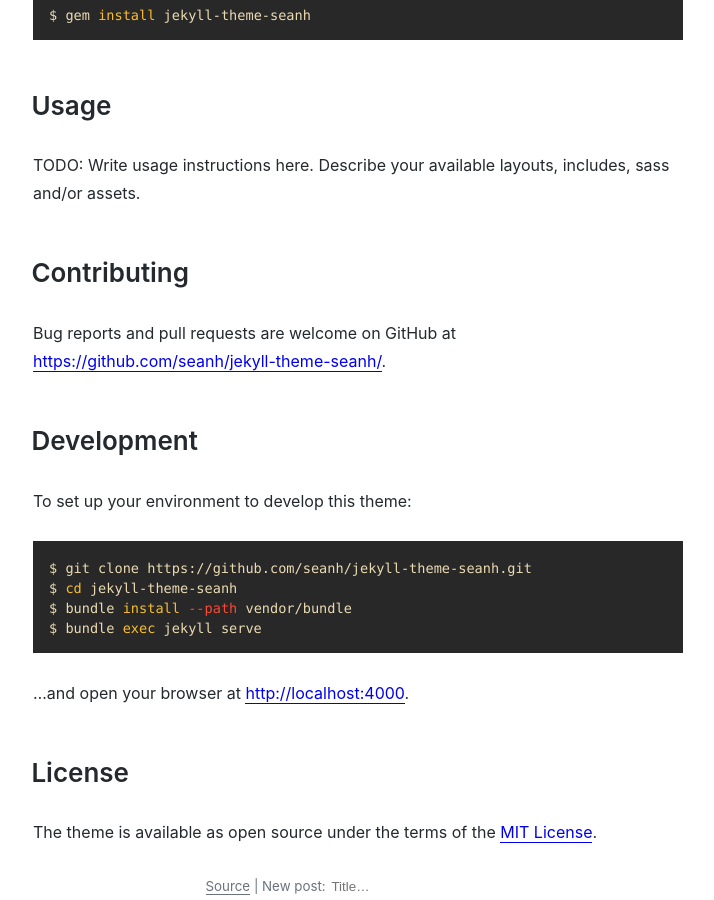
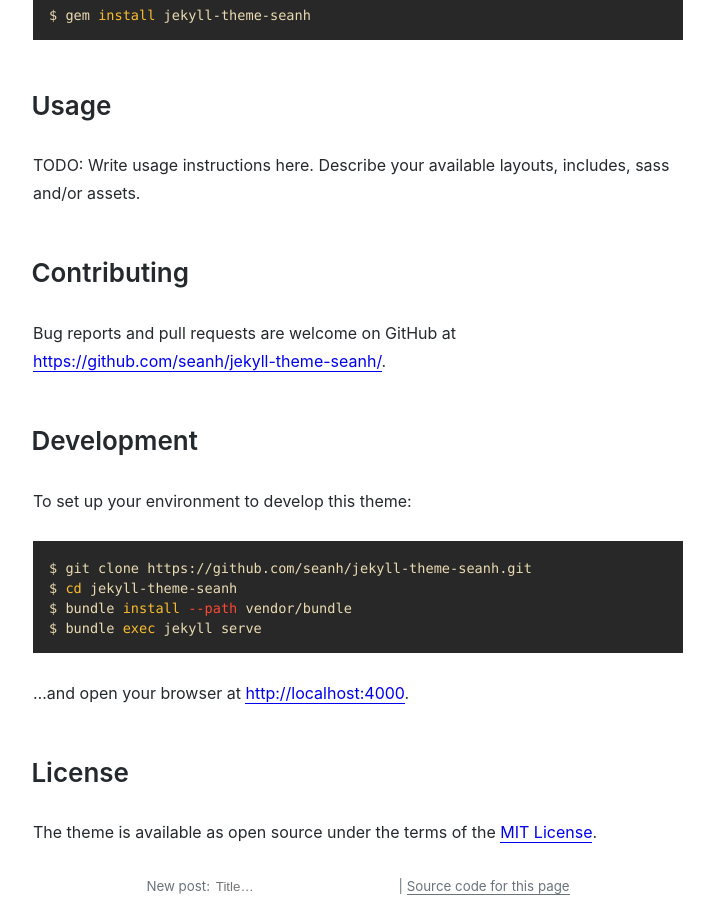
Before and after one commit to seanh/jekyll-theme-oatcake, a Jekyll site: the page built from README.md, in a window 1280 px wide and 900 px high, scrolled down 973 px. Shown: the whole window, without its empty margins (282-996 px from the left). Built offline with Jekyll 4.4.1, drawn with Linux system fonts in a browser that asks for light colours; our own code applies the rules of GitHub Pages for plain Markdown files.

Commit message:
Tweak footer design again

```diff
--- a/_layouts/default.html
+++ b/_layouts/default.html
@@ -31,10 +31,10 @@
     </div>
 
     <footer class="site-footer">
-      <a href="https://raw.githubusercontent.com/{{ site.github.repository_nwo }}/master/{{ page.path }}">Source</a>
-      |
       <label for="new-post">New post:</label>
       <input id="new-post" class="js-new-post" style="border: none;" type="text" spellcheck="true" placeholder="Title&hellip;" onchange="doNewPost()">
+      |
+      <a href="https://raw.githubusercontent.com/{{ site.github.repository_nwo }}/master/{{ page.path }}">Source code for this page</a>
     </footer>
 
     <script>
```
